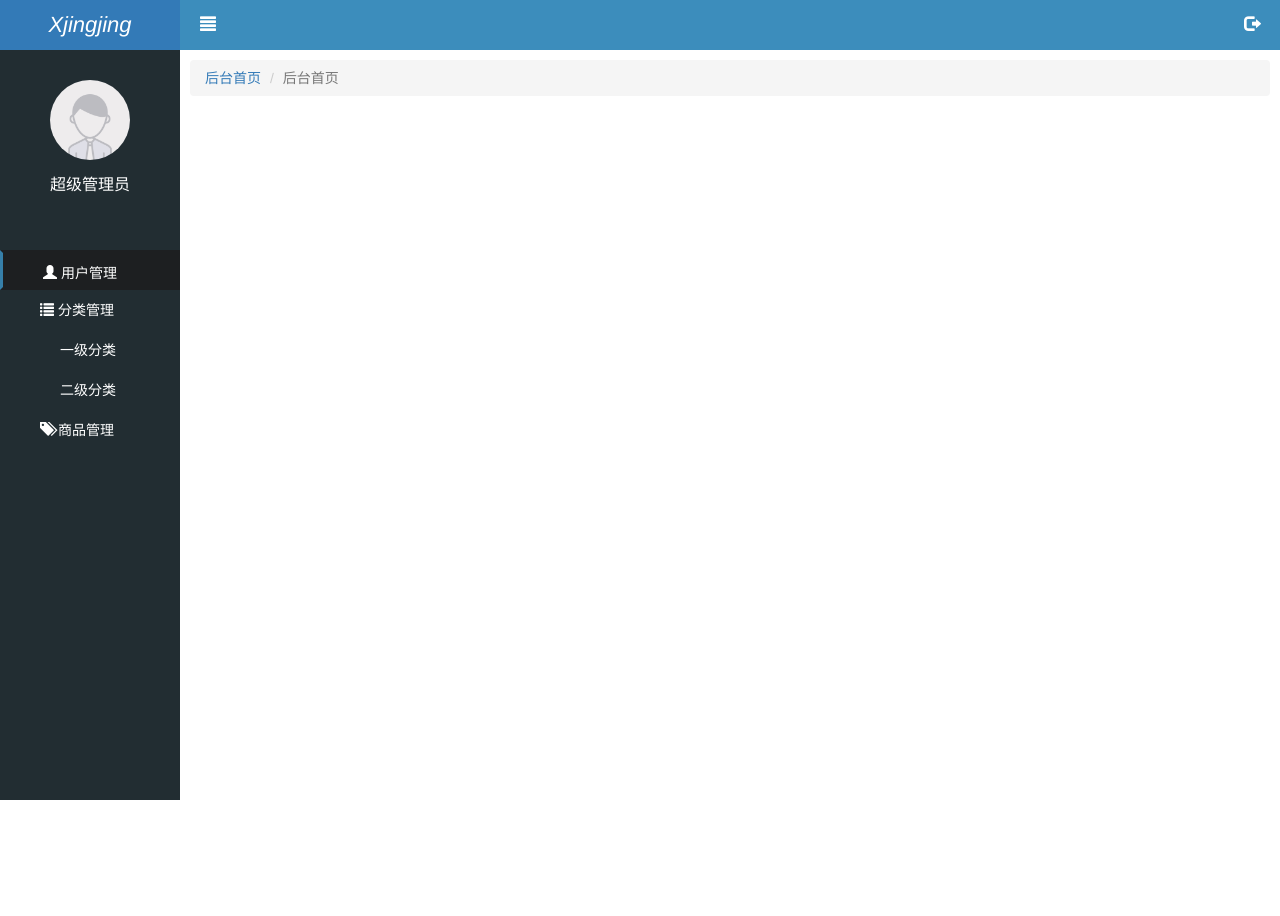
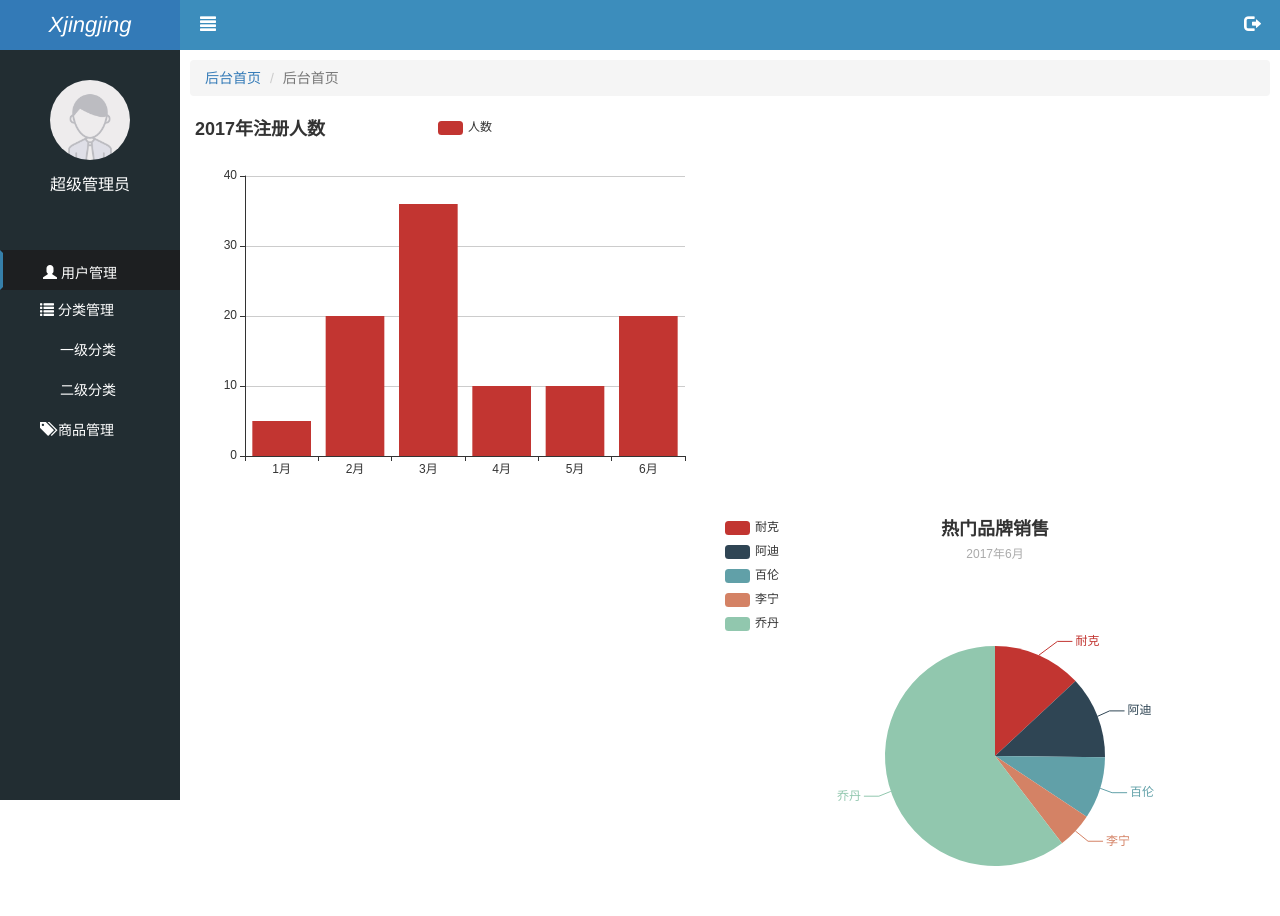
Before and after one commit to Xjingjing/letao, a website: page public/back/index.html in a window 1280 px wide. Before the commit the page ends 800 px from the top, so only its background shows below. Drawn offline with Linux system fonts and the light colour scheme; no server answers.

Commit message:
验证用户登录&首页图表

```diff
--- a/public/back/css/comment.css
+++ b/public/back/css/comment.css
@@ -1,5 +1,4 @@
 @charset "UTF-8";
-
 
 ul {
     margin: 0;
@@ -67,6 +66,7 @@ a:link,a:visited,a:hover,a:active{
     height: 120px;
     margin-top: 20px;
 }
+
 .lt_side .nav a{
     color:#fff;
     display: block;
@@ -89,7 +89,6 @@ a:link,a:visited,a:hover,a:active{
 /*右侧功能区*/
 .lt_main{
     margin-left: 180px;
-    height: 100px;
     overflow: hidden;
     transition:margin-left 1s;
 }
@@ -128,6 +127,5 @@ a:link,a:visited,a:hover,a:active{
     right:20px;
 }
 
-#lt_modal{
 
-}
+/*内容部分*/
--- a/public/back/index.html
+++ b/public/back/index.html
@@ -37,13 +37,21 @@
       <span class="glyphicon glyphicon-log-out"></span>
     </div>
 
-    <div class="content" style="margin-top: 60px;padding-left: 10px;padding-right: 10px">
+    <div class="lt_content" style="margin-top: 60px;padding-left: 10px;padding-right: 10px">
       <ol class="breadcrumb">
         <li><a href="index.html">后台首页</a></li>
         <li class="active">后台首页</li>
       </ol>
+
+      <div class="pic1 pull-left" style="width:550px;height:400px;">
+      </div>
+      <div class="pic2 pull-right" style="width:550px;height:400px;">
+
+      </div>
     </div>
+
   </div>
+
 
   <div class="modal fade" tabindex="-1" id="lt_modal">
     <div class="modal-dialog modal-sm">
--- a/public/back/js/common.js
+++ b/public/back/js/common.js
@@ -2,12 +2,22 @@
  * Created by 静 on 2017/10/29.
  */
 
+//验证用户是否登录
 $(function(){
-  if(location.href.indexOf(login.html) < 0){
+  if(location.href.indexOf('login.html') < 0){
+       $.ajax({
+         url:' /employee/checkRootLogin',
+         type:'get',
+         success:function(data){
+           if(data.error === 400){
+             location.href = 'login.html';
+           }
+         }
+       })
+  }
+});
 
-  }
-})
-
+//进度条
 $(function(){
   $(window).ajaxStart(function(){
     NProgress.start();
@@ -25,7 +35,6 @@ $(function(){
     $(this).children('div').slideToggle();
   })
 });
-
 
 //header按钮功能
 $(function(){
--- a/public/back/js/index.js
+++ b/public/back/js/index.js
@@ -1,3 +1,71 @@
 /**
  * Created by 静 on 2017/10/29.
  */
+
+  $(function () {
+
+    var myChart = echarts.init(document.querySelector(".pic1"));
+    // 指定图表的配置项和数据
+    var option = {
+      title: {
+        text: '2017年注册人数'
+      },
+      tooltip: {},
+      legend: {
+        data:['人数']
+      },
+      xAxis: {
+        data: ["1月","2月","3月","4月","5月","6月"]
+      },
+      yAxis: {},
+      series: [{
+        name: '人数',
+        type: 'bar',
+        data: [5, 20, 36, 10, 10, 20]
+      }]
+    };
+
+    myChart.setOption(option);
+
+
+    var myChart1 = echarts.init(document.querySelector(".pic2"));
+    var option1 = {
+      title : {
+        text: '热门品牌销售',
+        subtext: '2017年6月',
+        x:'center'
+      },
+      tooltip : {
+        trigger: 'item',
+        formatter: "{a} <br/>{b} : {c} ({d}%)"
+      },
+      legend: {
+        orient: 'vertical',
+        left: 'left',
+        data: ['耐克','阿迪','百伦','李宁','乔丹']
+      },
+      series : [
+        {
+          name: '访问来源',
+          type: 'pie',
+          radius : '55%',
+          center: ['50%', '60%'],
+          data:[
+            {value:335, name:'耐克'},
+            {value:310, name:'阿迪'},
+            {value:234, name:'百伦'},
+            {value:135, name:'李宁'},
+            {value:1548, name:'乔丹'}
+          ],
+          itemStyle: {
+            emphasis: {
+              shadowBlur: 10,
+              shadowOffsetX: 0,
+              shadowColor: 'rgba(0, 0, 0, 0.5)'
+            }
+          }
+        }
+      ]
+    };
+    myChart1.setOption(option1);
+  });
```
Also changed, not shown: public/back/cate1.html (+0 -1 lines).
